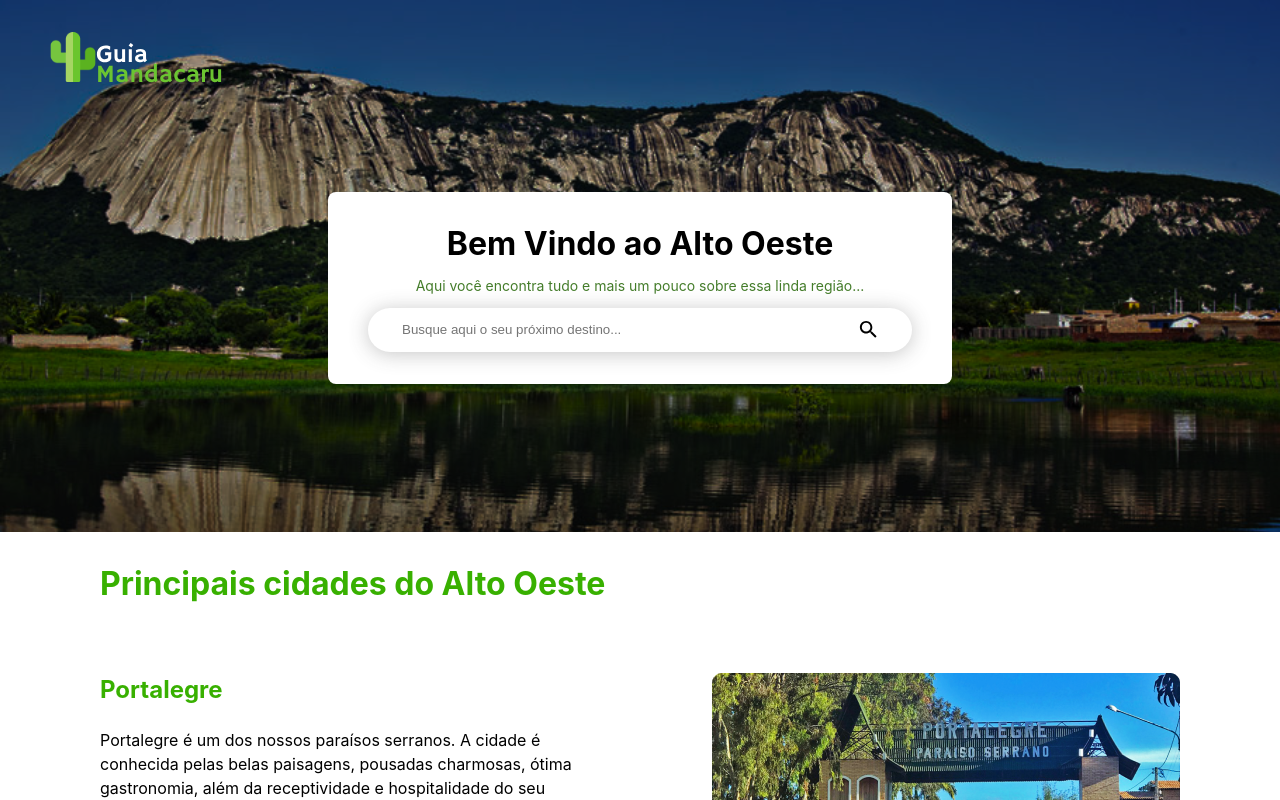
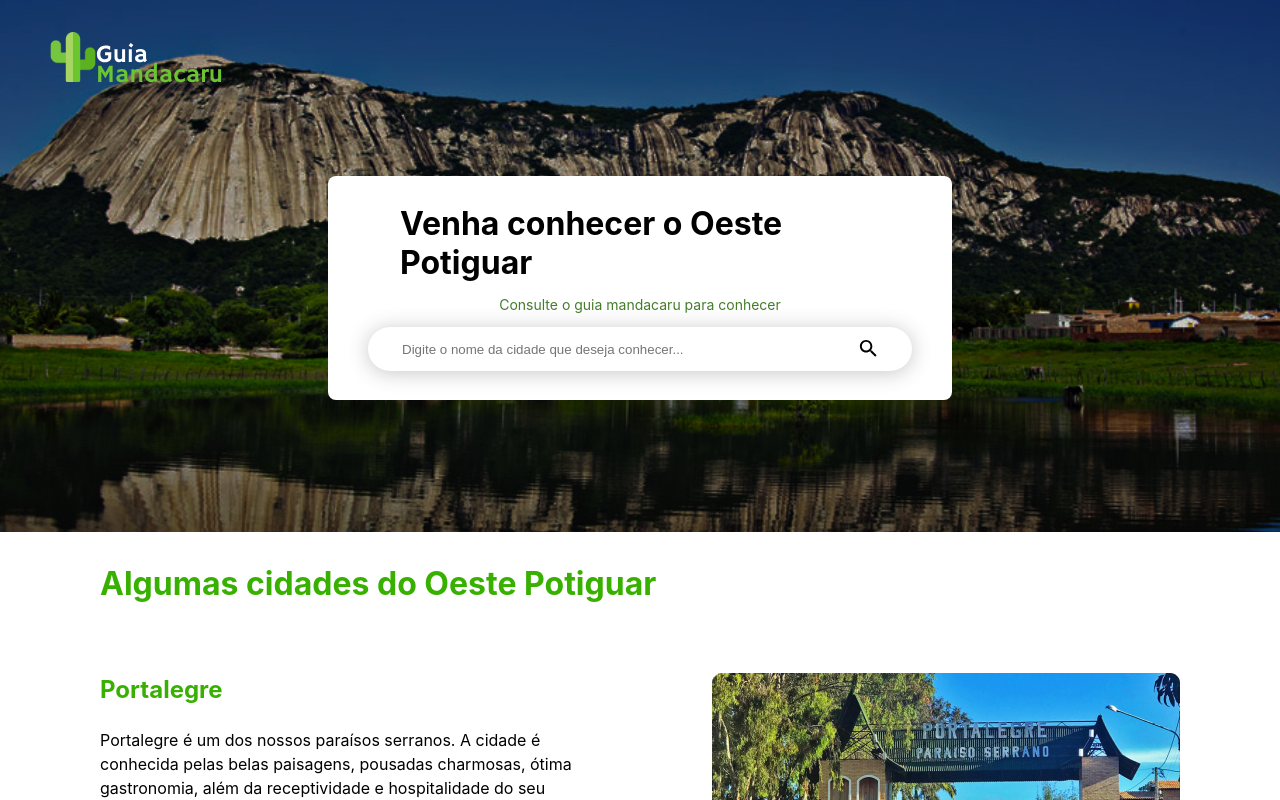
Before and after one commit to eliziebluiz/Mandacaru, a React (Create React App) app: page / in a window 1280 px wide. Built offline with nearby package versions, Linux system fonts and the light colour scheme.

Commit message:
fix: adjustment email;

```diff
--- a/src/pages/landingPage/index.js
+++ b/src/pages/landingPage/index.js
@@ -111,15 +111,12 @@ const LandingPage = () => {
             </S.ContainerLogo>
             <S.ContainerBoxSearch>
               <S.ContainerItems>
-                <h3>Bem Vindo ao Alto Oeste</h3>
-                <p>
-                  Aqui você encontra tudo e mais um pouco sobre essa linda
-                  região...
-                </p>
+                <h3>Venha conhecer o Oeste Potiguar</h3>
+                <p>Consulte o guia mandacaru para conhecer</p>
                 <S.ContainerSearch>
                   <input
                     type="text"
-                    placeholder="Busque aqui o seu próximo destino..."
+                    placeholder="Digite o nome da cidade que deseja conhecer..."
                     value={search}
                     onChange={(e) => setSearch(e.target.value)}
                   />
@@ -129,7 +126,7 @@ const LandingPage = () => {
             </S.ContainerBoxSearch>
           </S.Header>
           <S.TitleCities>
-            <p>Principais cidades do Alto Oeste</p>
+            <p>Algumas cidades do Oeste Potiguar</p>
           </S.TitleCities>
           <S.ContainerAdverts>
             {loading ? (
@@ -315,10 +312,7 @@ const LandingPage = () => {
               <p>Bairro São Geraldo, Pau dos ferros,</p>
               <p>Rio Grande do Norte, Brasil</p>
               <p>
-                <strong>Tel:</strong> +55 84 99999-9999
-              </p>
-              <p>
-                <strong>Email:</strong> mandacaru@ufersa.com
+                <strong>Email:</strong> mandacaruufersa@gmail.com
               </p>
             </div>
             <div>
```
